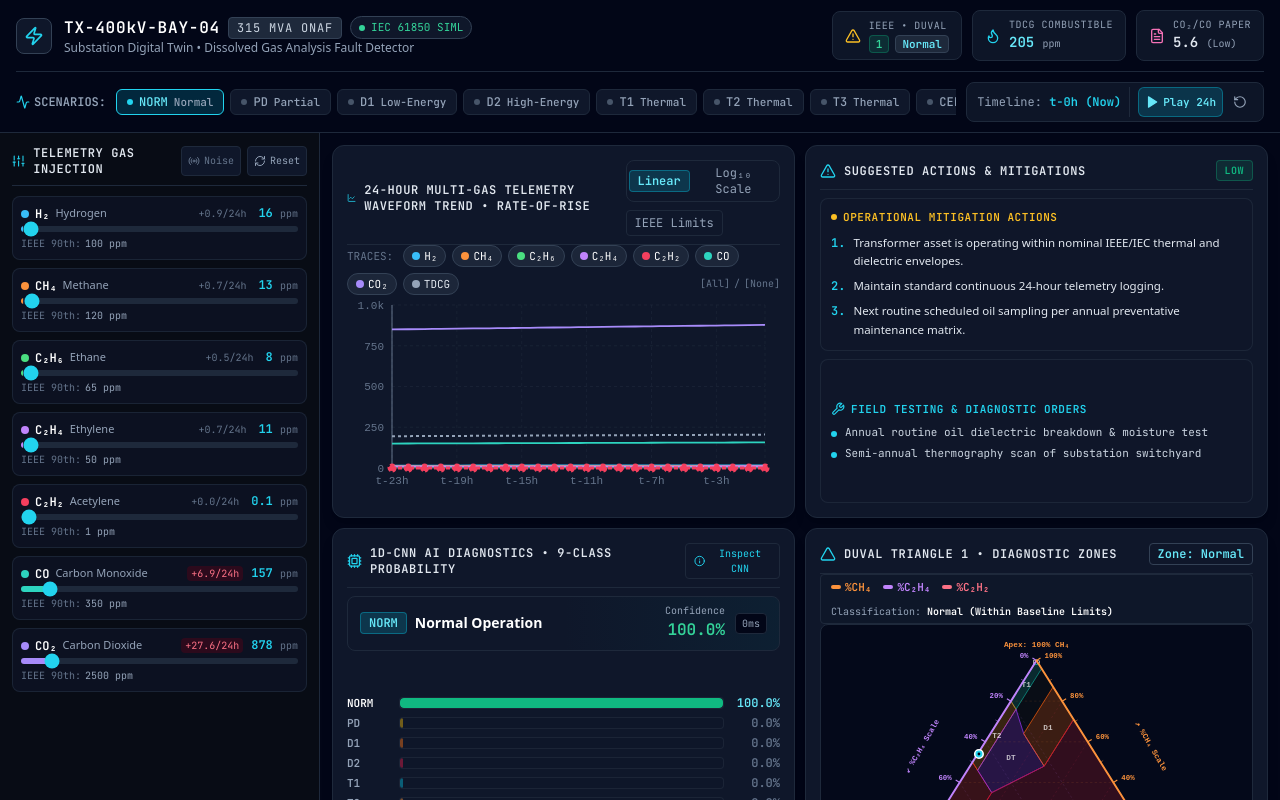
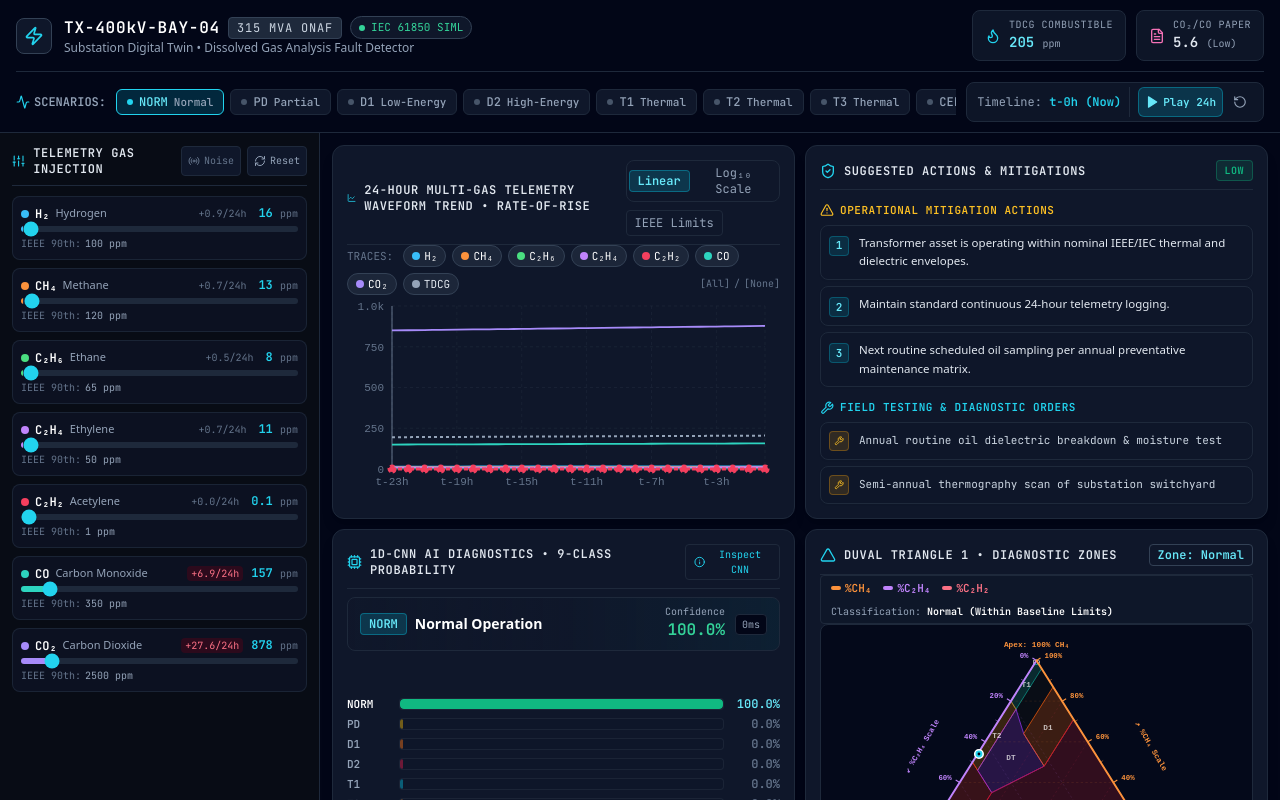
Before and after one commit to anish609609/transformer_health_using_gas_sensors, a React (Vite) app: page / in a window 1280 px wide. Shown: the top 800 px of the page. Built offline with nearby package versions, Linux system fonts and the light colour scheme.

Commit message:
refactor(ui): remove IEEE Duval top box and wrap suggested actions & field orders in individual isolation cards

```diff
--- a/src/components/ActionDispatchCard.tsx
+++ b/src/components/ActionDispatchCard.tsx
@@ -1,5 +1,5 @@
 import React from 'react';
-import { Wrench, AlertTriangle } from 'lucide-react';
+import { Wrench, AlertTriangle, ShieldCheck } from 'lucide-react';
 import { ActionProtocol } from '../engine/actionProtocol';
 
 interface ActionDispatchCardProps {
@@ -10,11 +10,11 @@ export const ActionDispatchCard: React.FC<ActionDispatchCardProps> = ({
   actionProtocol,
 }) => {
   return (
-    <div className="bg-scada-card border border-scada-border rounded-xl p-3.5 flex flex-col justify-between shadow-lg h-full">
+    <div className="bg-scada-card border border-scada-border rounded-xl p-3.5 flex flex-col justify-between gap-3 shadow-lg h-full">
       {/* 1. Header: Suggested Actions & Mitigations */}
       <div className="flex items-center justify-between pb-2 border-b border-slate-800">
         <div className="flex items-center gap-2">
-          <AlertTriangle className="w-4 h-4 text-cyan-400" />
+          <ShieldCheck className="w-4 h-4 text-cyan-400" />
           <h3 className="text-xs font-mono font-bold tracking-wider uppercase text-slate-200">
             Suggested Actions &amp; Mitigations
           </h3>
@@ -32,38 +32,52 @@ export const ActionDispatchCard: React.FC<ActionDispatchCardProps> = ({
         </span>
       </div>
 
-      {/* 2. Suggestions & Mitigation Actions */}
-      <div className="my-2 bg-slate-900/80 border border-slate-800/90 rounded-lg p-2.5 flex-1 flex flex-col justify-center">
-        <div className="text-[11px] font-mono font-bold text-amber-400 uppercase tracking-wider mb-2 flex items-center gap-1.5">
-          <span className="w-1.5 h-1.5 rounded-full bg-amber-400" />
+      {/* 2. Operational Mitigation Actions (Individual Isolated Boxes) */}
+      <div className="flex-1 flex flex-col gap-1.5">
+        <div className="text-[11px] font-mono font-bold text-amber-400 uppercase tracking-wider flex items-center gap-1.5">
+          <AlertTriangle className="w-3.5 h-3.5 text-amber-400 shrink-0" />
           <span>Operational Mitigation Actions</span>
         </div>
 
-        <ul className="space-y-1.5 text-xs text-slate-200 font-sans">
-          {actionProtocol.operationalActions.map((action, idx) => (
-            <li key={idx} className="flex items-start gap-2 leading-relaxed">
-              <span className="text-cyan-400 font-mono font-bold shrink-0">{idx + 1}.</span>
-              <span className="text-[11.5px] text-slate-200">{action}</span>
-            </li>
+        <div className="flex flex-col gap-1.5">
+          {actionProtocol.operationalActions.slice(0, 3).map((action, idx) => (
+            <div
+              key={idx}
+              className="flex items-start gap-2.5 p-2 rounded-lg bg-slate-900/90 border border-slate-800 shadow-sm hover:border-slate-700/80 transition"
+            >
+              <span className="flex items-center justify-center w-5 h-5 rounded bg-cyan-500/15 text-cyan-300 border border-cyan-500/30 font-mono font-bold text-[11px] shrink-0 mt-0.5">
+                {idx + 1}
+              </span>
+              <p className="text-[11.5px] text-slate-200 font-sans leading-relaxed">
+                {action}
+              </p>
+            </div>
           ))}
-        </ul>
+        </div>
       </div>
 
-      {/* 3. Field Orders */}
-      <div className="bg-slate-900/80 border border-slate-800/90 rounded-lg p-2.5 flex-1 flex flex-col justify-center">
-        <div className="text-[11px] font-mono font-bold text-cyan-400 uppercase tracking-wider mb-2 flex items-center gap-1.5">
-          <Wrench className="w-3.5 h-3.5 text-cyan-400" />
+      {/* 3. Field Testing & Diagnostic Orders (Individual Isolated Boxes) */}
+      <div className="flex-1 flex flex-col gap-1.5">
+        <div className="text-[11px] font-mono font-bold text-cyan-400 uppercase tracking-wider flex items-center gap-1.5">
+          <Wrench className="w-3.5 h-3.5 text-cyan-400 shrink-0" />
           <span>Field Testing &amp; Diagnostic Orders</span>
         </div>
 
-        <ul className="space-y-1.5 text-xs font-mono text-slate-300">
-          {actionProtocol.fieldTesting.map((test, idx) => (
-            <li key={idx} className="flex items-start gap-2 text-[11px] text-slate-300 leading-snug">
-              <span className="w-1.5 h-1.5 rounded-full bg-cyan-400 mt-1.5 shrink-0" />
-              <span>{test}</span>
-            </li>
+        <div className="flex flex-col gap-1.5">
+          {actionProtocol.fieldTesting.slice(0, 3).map((test, idx) => (
+            <div
+              key={idx}
+              className="flex items-center gap-2.5 p-2 rounded-lg bg-slate-900/90 border border-slate-800 shadow-sm hover:border-slate-700/80 transition"
+            >
+              <span className="flex items-center justify-center w-5 h-5 rounded bg-amber-500/15 text-amber-300 border border-amber-500/30 shrink-0">
+                <Wrench className="w-2.5 h-2.5 text-amber-400" />
+              </span>
+              <p className="text-[11px] text-slate-300 font-mono leading-snug truncate">
+                {test}
+              </p>
+            </div>
           ))}
-        </ul>
+        </div>
       </div>
     </div>
   );
--- a/src/components/TopExecutiveBar.tsx
+++ b/src/components/TopExecutiveBar.tsx
@@ -1,7 +1,6 @@
 import React from 'react';
 import {
   Activity,
-  AlertTriangle,
   Play,
   Pause,
   RotateCcw,
@@ -10,7 +9,6 @@ import {
   FileText
 } from 'lucide-react';
 import { SCENARIO_PRESETS, ScenarioInfo } from '../engine/scenarioPresets';
-import { IEEEValidationResult } from '../engine/dgaStandards';
 
 interface TopExecutiveBarProps {
   currentScenario: string;
@@ -19,11 +17,11 @@ interface TopExecutiveBarProps {
   onTogglePlay: () => void;
   onReset: () => void;
   playbackHour: number; // 0 to 23
-  ieeeStatus: IEEEValidationResult;
   tdcg: number;
   celluloseRatio: number;
   paperRisk: 'Low' | 'Moderate' | 'High';
-  activeZoneCode: string;
+  ieeeStatus?: any;
+  activeZoneCode?: string;
 }
 
 export const TopExecutiveBar: React.FC<TopExecutiveBarProps> = ({
@@ -33,21 +31,11 @@ export const TopExecutiveBar: React.FC<TopExecutiveBarProps> = ({
   onTogglePlay,
   onReset,
   playbackHour,
-  ieeeStatus,
   tdcg,
   celluloseRatio,
   paperRisk,
-  activeZoneCode,
 }) => {
   const scenariosList = Object.values(SCENARIO_PRESETS);
-
-  // Condition Badge styling (clean, no animations)
-  const conditionColorMap = {
-    'Condition 1': 'bg-emerald-500/15 text-emerald-400 border-emerald-500/30',
-    'Condition 2': 'bg-amber-500/15 text-amber-400 border-amber-500/30',
-    'Condition 3': 'bg-orange-500/15 text-orange-400 border-orange-500/30',
-    'Condition 4': 'bg-rose-500/20 text-rose-400 border-rose-500/40',
-  };
 
   return (
     <header className="border-b border-scada-border bg-scada-bg sticky top-0 z-40 px-4 py-2.5">
@@ -81,22 +69,6 @@ export const TopExecutiveBar: React.FC<TopExecutiveBarProps> = ({
 
         {/* Ticker Badges (Minimal, Clean) */}
         <div className="flex flex-wrap items-center gap-2 sm:gap-2.5">
-          {/* IEEE C57.104 & Duval Status */}
-          <div className="flex items-center gap-2 bg-slate-900/90 border border-slate-800 rounded-lg px-3 py-1.5">
-            <AlertTriangle className="w-4 h-4 text-amber-400" />
-            <div>
-              <div className="text-[10px] uppercase font-mono tracking-wider text-slate-400">IEEE &bull; Duval</div>
-              <div className="flex items-center gap-1.5 mt-0.5">
-                <span className={`text-[11px] font-bold font-mono px-1.5 py-0.2 rounded border ${conditionColorMap[ieeeStatus.condition]}`}>
-                  {ieeeStatus.condition.split(' ')[1] || ieeeStatus.condition}
-                </span>
-                <span className="text-[11px] font-bold font-mono px-1.5 py-0.2 rounded bg-slate-800 border border-slate-700 text-cyan-300">
-                  {activeZoneCode}
-                </span>
-              </div>
-            </div>
-          </div>
-
           {/* TDCG Score */}
           <div className="flex items-center gap-2 bg-slate-900/90 border border-slate-800 rounded-lg px-3 py-1.5">
             <Flame className="w-4 h-4 text-cyan-400" />
```
